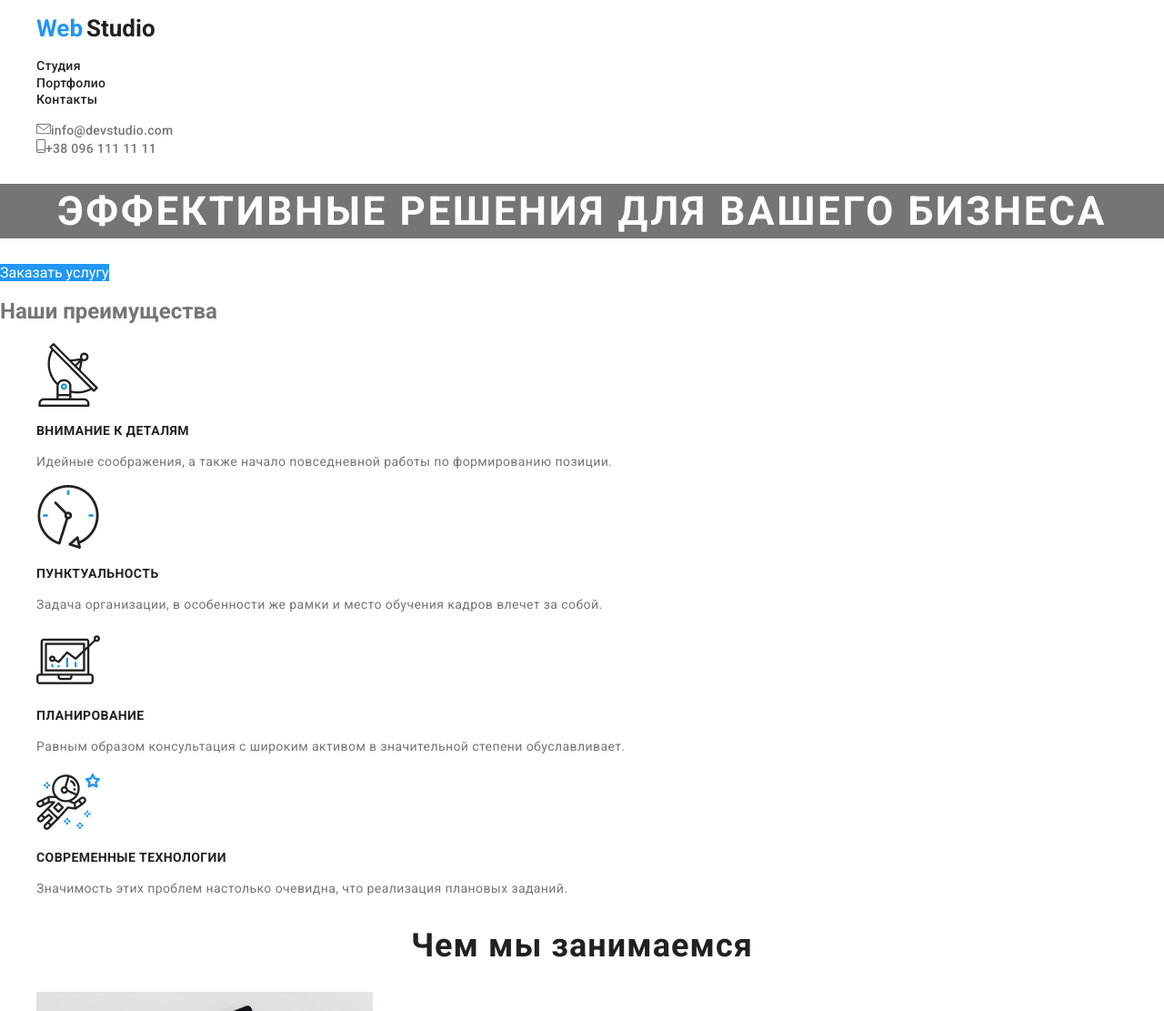
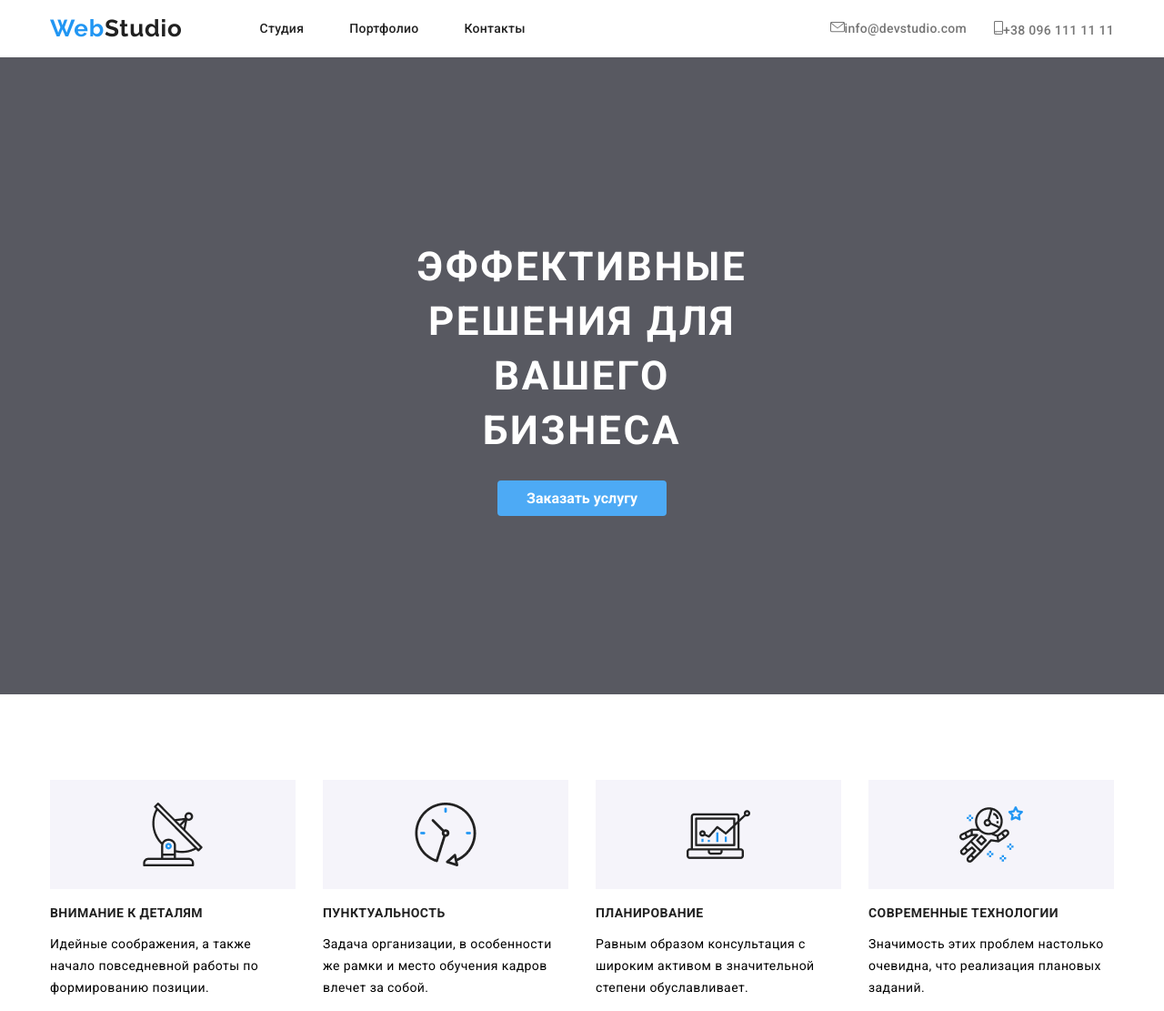
Before and after one commit to Elenelle/goit-markup-hw-03, a plain HTML site: page index.html in a window 1280 px wide. Shown: the top 1111 px of the page at 91% size. Drawn offline with Linux system fonts and the light colour scheme.

Commit message:
Оформила преимущества

```diff
--- a/css/styles.css
+++ b/css/styles.css
@@ -1,114 +1,172 @@
-:root {
-  --primary-text-color: #212121;
-  --title-text-color: #757575;
-  --accent-color: #2196f3;
-  --white-color: #ffffff;
+html {
+  box-sizing: border-box;
+  position: relative;
+}
+*,
+*::before,
+*::after {
+  box-sizing: inherit;
 }
 
+/*color: #212121 цвет главного текста
+color: #757575 цвет вторичного текста
+#ffffff белый
+#2196F3 акцент*/
+
 body {
+  --main-text-color: #212121;
+  --text-color: #757575;
+  --white-color: #ffffff;
+  --accent-color: #2196f3;
+  font-family: Roboto, sans-serif;
+  font-style: normal;
   background-color: var(--white-color);
-  color: var(--title-text-color);
-
-  font-family: Roboto, sans-serif;
 }
-
-.list {
-  list-style: none;
+.section {
+  width: 1200px;
+  padding-left: 15px;
+  padding-right: 15px;
+  margin-left: auto;
+  margin-right: auto;
+}
+.page-header {
+  align-items: center;
+}
+.logo {
+  font-family: 'Raleway', sans-serif;
+  font-style: normal;
+  font-weight: bold;
+  font-size: 26px;
+  line-height: 31px;
+  margin-right: 85px;
+  align-items: center;
+  display: flex;
+  /* identical to box height */
+  letter-spacing: 0.03em;
+}
+.logo-web {
+  color: var(--accent-color);
+}
+.logo-studio {
+  color: var(--main-text-color);
+}
+.logo-footer {
+  font-family: Raleway;
+  font-style: normal;
+  font-weight: bold;
+  font-size: 22px;
+  line-height: 26px;
+  /* identical to box height */
+  letter-spacing: 0.03em;
+}
+.logo-studio-footer {
+  color: var(--white-color);
+}
+.header-content {
+  align-items: center;
+}
+.header-content,
+.nav-sections,
+.nav-contacts {
+  display: flex;
+}
+.nav-sections {
+  margin-right: auto;
+}
+.nav-item:not(:last-child) {
+  margin-right: 50px;
+}
+.nav-contacts:not(:last-child) {
+  margin-right: 30px;
 }
 a {
   text-decoration: none;
 }
-/*color: #212121 цвет главного текста
-color: #757575 цвет вторичного текста
-#2196F3 акцент
-#ffffff белый*/
-.hero-title {
-  background: #757575;
-  color: var(--white-color);
-  font-size: 44px;
+.list {
+  list-style: none;
+  padding: 0px;
 }
-
-/* Header class*/
-.logo-blue {
-  color: var(--accent-color);
-  font-weight: 700;
-  font-size: 26px;
-  line-height: 1.2;
-}
-
-.logo-black {
-  color: var(--primary-text-color);
-  font-weight: 700;
-  font-size: 26px;
-  line-height: 1.2;
-}
-
-/*Site-nav*/
-.site-nav .nav-link {
-  color: var(--primary-text-color);
+.list-item {
+  font-family: Roboto;
   font-style: normal;
   font-weight: 500;
   font-size: 14px;
   line-height: 16px;
   letter-spacing: 0.02em;
+  color: var(--main-text-color);
 }
-.nav-link:hover,
-.nav-link:focus {
+.list-item:hover,
+.list-item:focus {
+  color: var(--accent-color);
+}
+.contacts {
+  font-family: Roboto;
+  font-style: normal;
+  font-weight: 500;
+  font-size: 14px;
+  line-height: 16px;
+  letter-spacing: 0.02em;
+  color: var(--text-color);
+}
+.contacts:hover,
+.contacts:focus {
   color: var(--accent-color);
 }
 
-/*site nav контакты*/
-.site-nav .email {
-  font-style: normal;
-  color: var(--title-text-color);
-  font-weight: 500;
-  font-size: 14px;
-  line-height: 1.1;
-  letter-spacing: 0.02em;
+/* Эффективные решения для вашего бизнеса */
+.main-section {
+  background-color: #2f303a;
+  opacity: 80%;
+  text-align: center;
 }
-.email:hover,
-.email:focus {
-  color: var(--accent-color);
-}
-
-.site-nav .phone {
-  font-style: normal;
-  color: var(--title-text-color);
-  font-weight: 500;
-  font-size: 14px;
-  line-height: 1.1;
-  letter-spacing: 0.02em;
-}
-.phone:hover,
-.phone:focus {
-  color: var(--accent-color);
-}
-
-.item-title {
-  color: var(--primary-text-color);
-  font-size: 56px;
-}
-/* Эффективные решения для вашего бизнеса */
-/*hero*/
-.hero-title {
-  font-style: normal;
+.main-title {
   font-weight: 900;
   font-size: 44px;
   line-height: 60px;
-  /* or 136% */
-  text-align: center;
+  text-transform: uppercase;
   letter-spacing: 0.06em;
-  text-transform: uppercase;
+  padding-top: 200px;
+  padding-left: 452px;
+  padding-right: 452px;
+  margin: 0;
+
+  color: var(--white-color);
 }
-
-/*Button*/
-.button-primary {
+.primary-button {
+  padding-top: 30px;
+  padding-bottom: 200px;
+  margin: 0;
+}
+.main-button-link {
+  font-weight: bold;
+  font-size: 16px;
+  line-height: 30px;
+  padding: 10px 32px;
+  box-shadow: none;
+  border-radius: 4px;
   background-color: var(--accent-color);
   color: var(--white-color);
 }
-
+.main-button-link:hover,
+.main-button-link:focus {
+  background-color: var(--accent-color);
+}
 /*advantages*/
-.section .section-title {
+.advantages-section {
+  width: 1170px;
+  height: 251px;
+  margin-top: 94px;
+  padding: 0;
+  display: flex;
+}
+.advantages-section-item:not(:last-child) {
+  padding-right: 30px;
+}
+.advantages-section-img {
+  padding: 25px 100px 25px 100px;
+  background-color: #f5f4fa;
+}
+.advantages-section-title {
   color: #212121;
   font-style: normal;
   font-weight: bold;
@@ -117,7 +175,7 @@ color: #757575 цвет вторичного текста
   letter-spacing: 0.03em;
   text-transform: uppercase;
 }
-.section .section-description {
+.advantages-section-description {
   font-family: Roboto;
   font-style: normal;
   font-weight: normal;
@@ -218,7 +276,7 @@ footer {
   /* identical to box height */
   letter-spacing: 0.03em;
 
-color: #FFFFFF;
+  color: #ffffff;
 }
 .adress {
   font-style: normal;
--- a/index.html
+++ b/index.html
@@ -11,109 +11,115 @@
     />
     <link rel="stylesheet" href="./css/normalize.css" />
     <link rel="stylesheet" href="./css/styles.css" />
-    <!--<style>
-    a.email {
-    background: url(/images/envelope_grey.svg); /* Путь к файлу с исходным рисунком  */
-    display: block; /*  Рисунок как блочный элемент */
-    width: 16px; /* Ширина рисунка */
-    height: 12px; /*  Высота рисунка */
-   }
-   a.email:hover {
-    background: url(/images/envelope.svg); /* Путь к файлу с заменяемым рисунком  */
-    </style>
-   }-->
-    <!--<style>
-   a.email {
-    background: url(/images/envelope_shift.png); /* Путь к файлу с исходным  рисунком */
-    display: block; /* Рисунок как блочный элемент */
-    width: 16px; /* Ширина рисунка в пикселах */
-    height: 11px; /* Высота рисунка */
-   }
-   a.email:hover {
-    background-position: 0 -11px; /* Смещение фона */
-   }
-  </style>-->
   </head>
   <!-- Содержание -->
   <body>
     <!-- Шапка страницы -->
-    <header>
+    <header сlass="page-header">
       <!-- Главная навигация -->
-      <nav>
-        <ul class="site-nav list">
+      <nav class="header-content section">
+        <ul class="nav-logo list">
           <li>
-            <a href="/index.html" class="logo">
-              <span class="logo-blue">Web</span>
-              <span class="logo-black">Studio</span>
+            <a href="/index.html" class="logo" lang="en">
+              <span class="logo-web">Web</span>
+              <span class="logo-studio">Studio</span>
             </a>
           </li>
         </ul>
-        <ul class="site-nav list">
-          <li><a href="" class="nav-link">Студия</a></li>
-          <li><a href="./portfolio.html" class="nav-link">Портфолио</a></li>
-          <li><a href="" class="nav-link">Контакты</a></li>
+        <ul class="nav-sections list">
+          <li class="nav-item">
+            <a href="" class="list-item">Студия</a>
+          </li>
+          <li class="nav-item">
+            <a href="./portfolio.html" class="list-item">Портфолио</a>
+          </li>
+          <li class="nav-item">
+            <a href="" class="list-item">Контакты</a>
+          </li>
         </ul>
-        <ul class="site-nav list">
-          <address>
-            <li>
-              <a href="mailto:info@devstudio.com" class="email">
+        <address>
+          <ul class="nav-contacts list">
+            <li class="nav-contacts">
+              <a href="mailto:info@devstudio.com" class="contacts">
                 <img
                   src="./images/envelope_grey.svg"
                   alt="Письмо"
                 />info@devstudio.com
               </a>
             </li>
-            <li>
-              <a href="tel:+380961111111" class="phone">
+            <li class="nav-contacts">
+              <a href="tel:+380961111111" class="contacts">
                 <img src="./images/smartphone.svg" alt="Телефон" />+38 096 111
                 11 11
               </a>
             </li>
-          </address>
-        </ul>
+          </ul>
+        </address>
       </nav>
     </header>
-
     <main>
       <!--Первый экран-->
-      <section class="hero">
-        <h1 class="hero-title">ЭФФЕКТИВНЫЕ РЕШЕНИЯ ДЛЯ ВАШЕГО БИЗНЕСА</h1>
-        <a href="" class="button-primary">Заказать услугу</a>
+      <section class="main-section">
+        <h1 class="main-title">ЭФФЕКТИВНЫЕ РЕШЕНИЯ ДЛЯ ВАШЕГО БИЗНЕСА</h1>
+        <p class="primary-button">
+          <a href="" class="main-button-link">Заказать услугу</a>
+        </p>
       </section>
       <!--Преимущества-->
-      <section class="section">
-        <!--Скрытый заголовок-->
-        <!--Делаем не видимым в CSS-->
-        <h2>Наши преимущества</h2>
-        <ul class="list">
-          <li>
-            <img src="./images/antenna_1.png" alt="Антенна" />
-            <h3 class="section-title">ВНИМАНИЕ К ДЕТАЛЯМ</h3>
-            <p class="section-description">
+      <section class="advantages section">
+        <ul class="advantages-section list">
+          <li class="advantages-section-item">
+            <img
+              src="./images/antenna_1.png"
+              alt="Антенна"
+              width="270"
+              height="120"
+              class="advantages-section-img"
+            />
+            <h3 class="advantages-section-title">ВНИМАНИЕ К ДЕТАЛЯМ</h3>
+            <p class="advantages-section-description">
               Идейные соображения, а также начало повседневной работы по
               формированию позиции.
             </p>
           </li>
-          <li>
-            <img src="./images/clock_1.png" alt="Часы" />
-            <h3 class="section-title">ПУНКТУАЛЬНОСТЬ</h3>
-            <p class="section-description">
+          <li class="advantages-section-item">
+            <img
+              src="./images/clock_1.png"
+              alt="Часы"
+              width="270"
+              height="120"
+              class="advantages-section-img"
+            />
+            <h3 class="advantages-section-title">ПУНКТУАЛЬНОСТЬ</h3>
+            <p class="advantages-section-description">
               Задача организации, в особенности же рамки и место обучения кадров
               влечет за собой.
             </p>
           </li>
-          <li>
-            <img src="./images/diagram_1.png" alt="Диаграмма" />
-            <h3 class="section-title">ПЛАНИРОВАНИЕ</h3>
-            <p class="section-description">
+          <li class="advantages-section-item">
+            <img
+              src="./images/diagram_1.png"
+              alt="Диаграмма"
+              width="270"
+              height="120"
+              class="advantages-section-img"
+            />
+            <h3 class="advantages-section-title">ПЛАНИРОВАНИЕ</h3>
+            <p class="advantages-section-description">
               Равным образом консультация с широким активом в значительной
               степени обуславливает.
             </p>
           </li>
-          <li>
-            <img src="./images/astronaut_1.png" alt="Астронавт" />
-            <h3 class="section-title">СОВРЕМЕННЫЕ ТЕХНОЛОГИИ</h3>
-            <p class="section-description">
+          <li class="advantages-section-item">
+            <img
+              src="./images/astronaut_1.png"
+              alt="Астронавт"
+              width="270"
+              height="120"
+              class="advantages-section-img"
+            />
+            <h3 class="advantages-section-title">СОВРЕМЕННЫЕ ТЕХНОЛОГИИ</h3>
+            <p class="advantages-section-description">
               Значимость этих проблем настолько очевидна, что реализация
               плановых заданий.
             </p>
@@ -121,42 +127,56 @@
         </ul>
       </section>
       <!--Чем мы занимаемся-->
-      <section class="directions">
-        <h2 class="directions-title">Чем мы занимаемся</h2>
-        <ul class="list">
-          <li>
-            <a href="">
-              <img src="./images/box_1.png" alt="Ноутбук" width="370" />
-            </a>
-            <h3 class="directions-item">ДЕСКТОПНЫЕ ПРИЛОЖЕНИЯ</h3>
+      <section class="directions-section">
+        <h2 class="directions-section-title">Чем мы занимаемся</h2>
+        <ul class="directions-section list">
+          <li class="directions-section-item">
+            <img
+              src="./images/box_1.png"
+              alt="Ноутбук"
+              width="370"
+              height="294"
+            />
+            <h3 class="directions-section-subtitle">ДЕСКТОПНЫЕ ПРИЛОЖЕНИЯ</h3>
           </li>
-          <li>
-            <a href="">
-              <img src="./images/box_2.png" alt="Смартфон" width="370" />
-            </a>
-            <h3 class="directions-item">МОБИЛЬНЫЕ ПРИЛОЖЕНИЯ</h3>
+          <li class="directions-section-item">
+            <img
+              src="./images/box_2.png"
+              alt="Смартфон"
+              width="370"
+              height="294"
+            />
+            <h3 class="directions-section-subtitle">МОБИЛЬНЫЕ ПРИЛОЖЕНИЯ</h3>
           </li>
-          <li>
-            <a href="">
-              <img src="./images/box_3.png" alt="Монитор" width="370" />
-            </a>
-            <h3 class="directions-item">ДИЗАЙНЕРСКИЕ РЕШЕНИЯ</h3>
+          <li class="directions-section-item">
+            <img
+              src="./images/box_3.png"
+              alt="Монитор"
+              width="370"
+              height="294"
+            />
+            <h3 class="directions-section-subtitle">ДИЗАЙНЕРСКИЕ РЕШЕНИЯ</h3>
           </li>
         </ul>
       </section>
       <!--Наша команда-->
-      <section class="team">
-        <h2 class="team-title">Наша команда</h2>
-        <ul class="team-features list">
-          <li>
-            <img src="./images/img_1.png" alt="John Smith" width="270" />
-            <h3 class="team-item" lang="en">
+      <section class="team-section">
+        <h2 class="team-section-title">Наша команда</h2>
+        <ul class="team-section list">
+          <li class="team-section-item">
+            <img
+              src="./images/img_1.png"
+              alt="John Smith"
+              width="270"
+              height="260"
+            />
+            <h3 class="team-section-name" lang="en">
               John Smith
             </h3>
-            <p class="position">Product Designer</p>
-            <ul class="list">
-              <li>
-                <a href="">
+            <p class="team-section-position">Product Designer</p>
+            <ul class="networks-section list">
+              <li class="networks-section-item">
+                <a href="" class="networks-section-item">
                   <img src="./images/instagram_2.png" alt="Instagram" />
                 </a>
               </li>
@@ -297,9 +317,9 @@
     <footer>
       <ul class="footer-list">
         <li>
-          <p>
-            <span class="logo-blue">Web</span>
-            <span class="logo-white">Studio</span>
+          <p class="logo-footer">
+            <span class="logo-web">Web</span>
+            <span class="logo-studio-footer">Studio</span>
           </p>
           <address>
             <p class="adress">г. Киев, пр-т Леси Украинки, 26</p>
```
